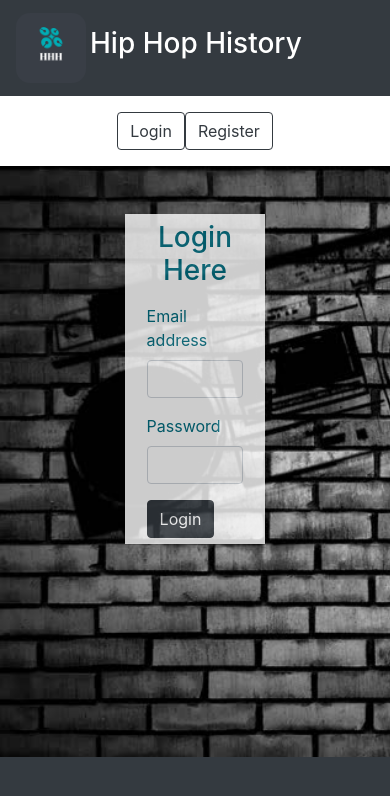
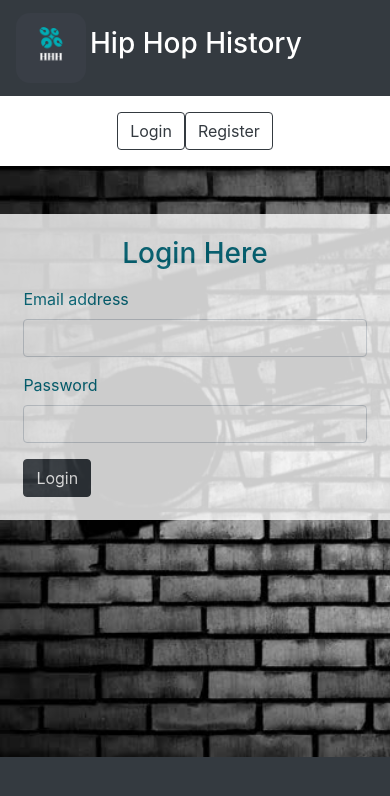
Before and after one commit to Nicholas-Huang713/Hip-Hop-History, a React (Create React App) app in the folder client/: page /login in a window 390 px wide. Shown: the top 796 px of the page. Built offline with nearby package versions, Linux system fonts and the light colour scheme; no server answers.

Commit message:
hip hop app deploy

```diff
--- a/client/src/App.css
+++ b/client/src/App.css
@@ -29,9 +29,10 @@
 }
 
 .logform-style {
+  width: 100%;
   padding: 6%;
   color: #026e81;
-  opacity:100%;
+  /* opacity:100%; */
 }
 
 .regform-bg{
@@ -47,6 +48,7 @@
 }
 
 .regform-style{
+  width: 100%;
   padding: 6%;
   color: #026e81;
   opacity: 100%;
--- a/client/src/components/Login.js
+++ b/client/src/components/Login.js
@@ -53,8 +53,8 @@ class Login extends React.Component {
         return (
           <div className="logform-bg mt-3">
             <div className="row">
-                <div className="col"></div>
-                <div className="col logform-container mt-5">
+                <div className="col-sm"></div>
+                <div className="col-sm logform-container mt-5">
                     <form className="logform-style" onSubmit={this.handleLogin}>
                         <h3 className="text-center">Login Here</h3>
                         <p className="text-danger text-center text-uppercase font-italic">{errorMsg}</p>
@@ -79,7 +79,7 @@ class Login extends React.Component {
                         <button className="btn btn-dark">Login</button>
                     </form>
                 </div>
-                <div className="col"></div>
+                <div className="col-sm"></div>
 
             </div>
           </div>
--- a/client/src/components/Registration.js
+++ b/client/src/components/Registration.js
@@ -65,8 +65,8 @@ class Registration extends React.Component {
         return (
             <div className="regform-bg mt-3">
                 <div className="row">
-                    <div className="col"></div>
-                    <div className="col regform-container mt-5">
+                    <div className="col-sm"></div>
+                    <div className="col-sm regform-container mt-3">
                         <form className="regform-style" onSubmit={this.handleRegister}>
                             <h3 className="text-center">Create Your Account</h3>
                             <p className="text-danger text-center text-uppercase font-italic">{errorMsg}</p>
@@ -109,7 +109,7 @@ class Registration extends React.Component {
                             <button className="btn btn-dark">Create Account</button>
                         </form>
                     </div>
-                    <div className="col"></div>
+                    <div className="col-sm"></div>
                 </div>
 
             </div>
```
